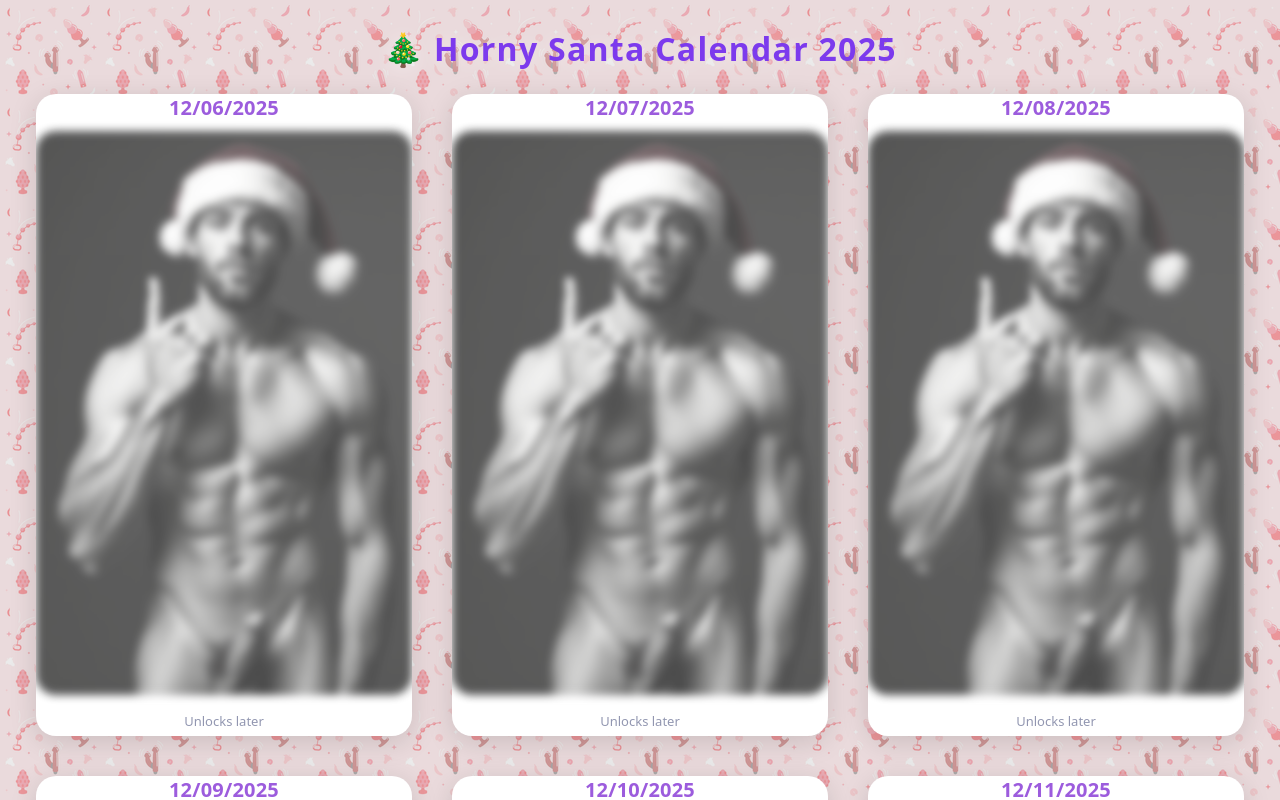
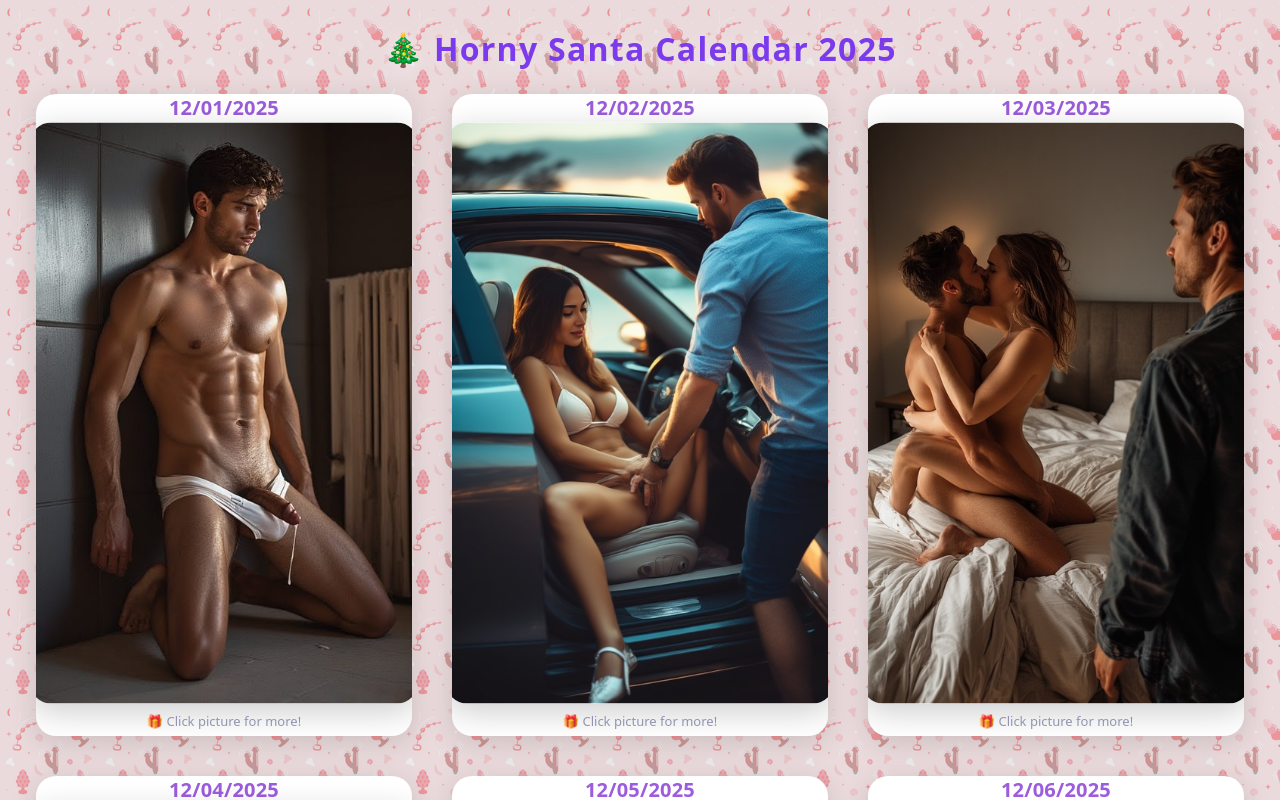
Before and after one commit to 60x134-wq/advent, a React (Vite) app: page / in a window 1280 px wide. Shown: the top 800 px of the page. Built offline with nearby package versions, Linux system fonts and the light colour scheme.

Commit message:
set start date at 01.12

```diff
--- a/src/App.jsx
+++ b/src/App.jsx
@@ -2,7 +2,7 @@ import React, { useState } from "react";
 
 // CONFIGURATION
 // Set your start date here (calendar will always have 24 days)
-const startDate = new Date("2025-12-06");
+const startDate = new Date("2025-12-01");
 const endDate = new Date("2025-12-24");
 //const today = new Date("2025-12-24");
 const today = new Date();
```
